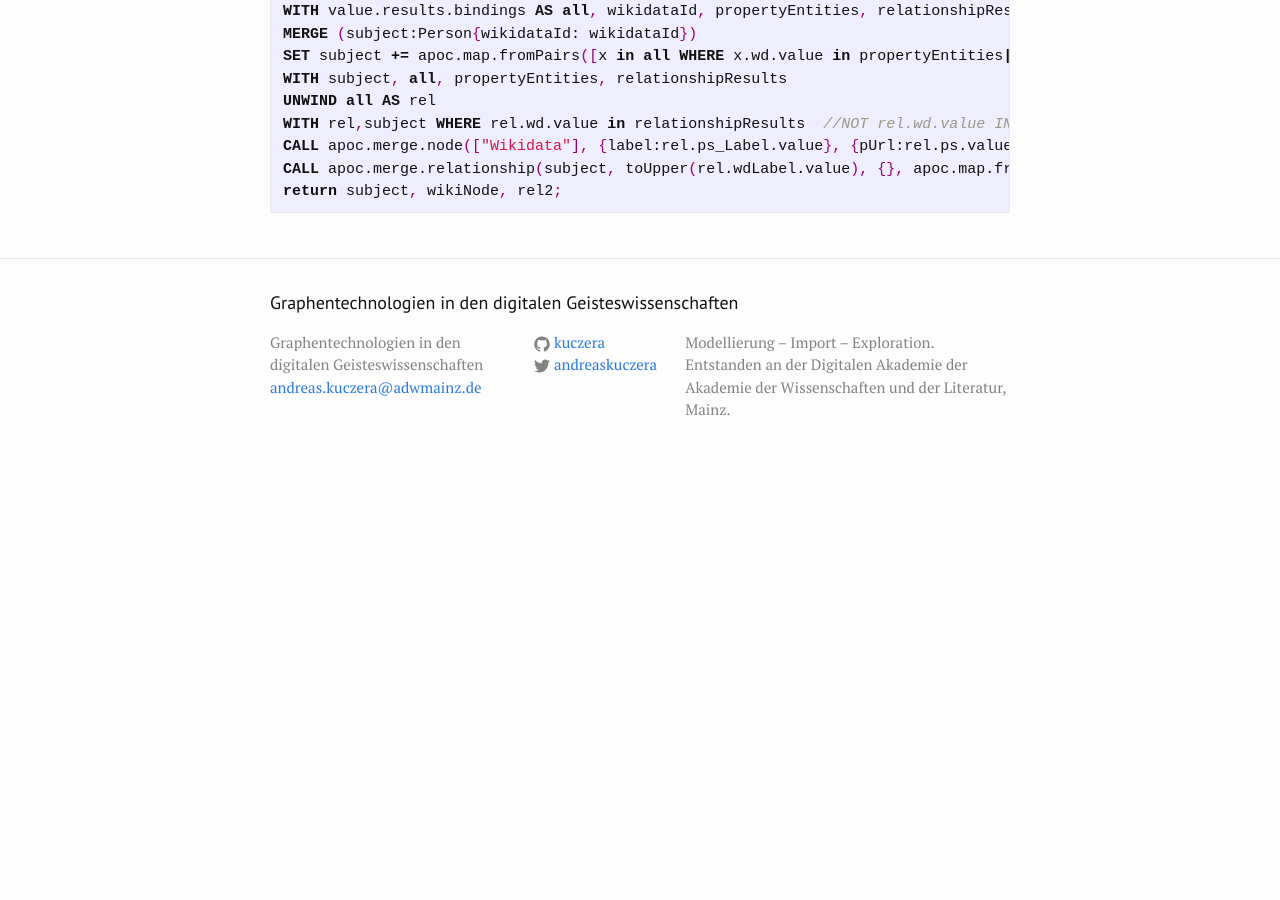
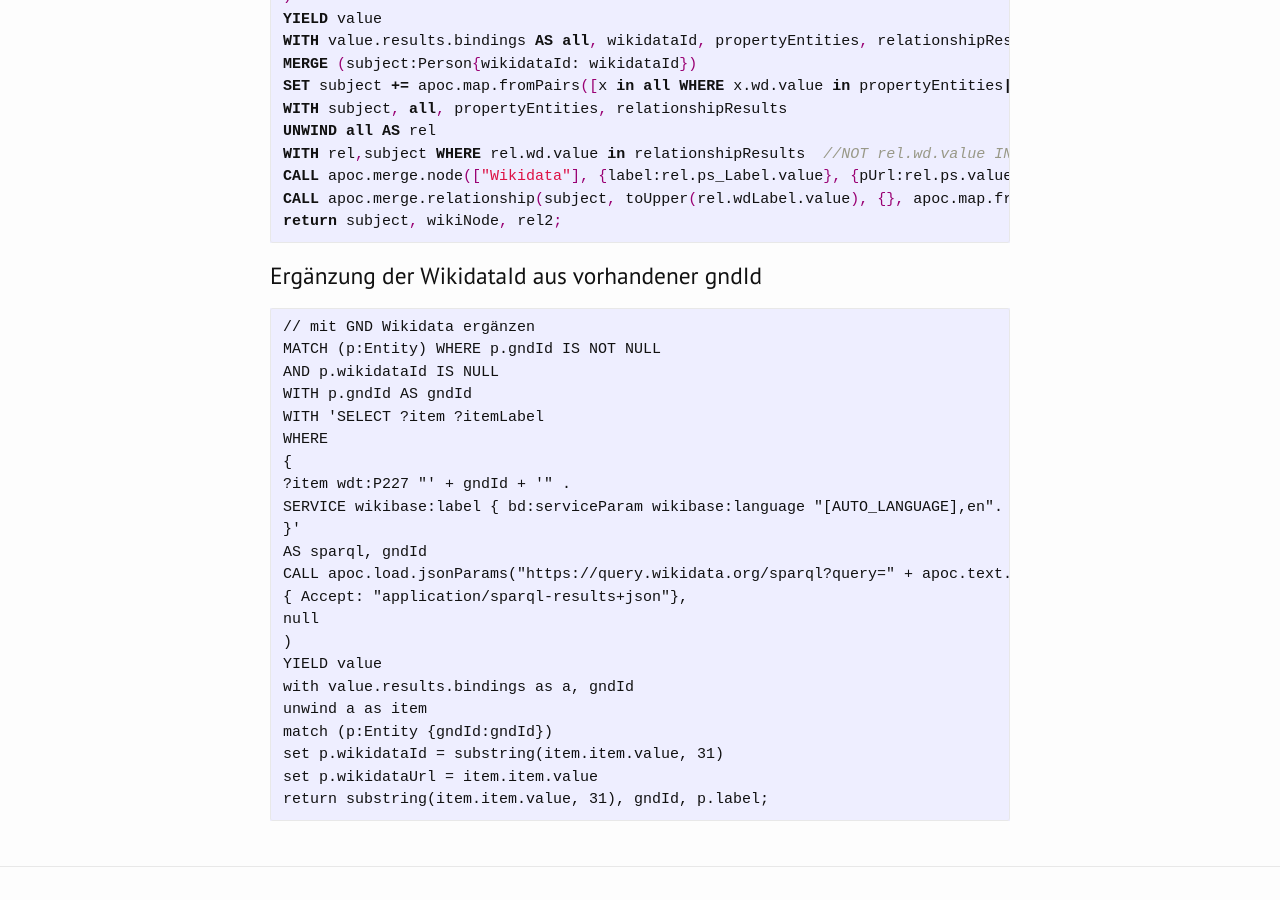
Before and after one commit to kuczera/Graphentechnologien, a Jekyll site: the page built from docs/60_Wikidata.md, in a window 1280 px wide and 900 px high, scrolled down 7500 px. Built offline with Jekyll 4.4.1, drawn with Linux system fonts in a browser that asks for light colours; before the commit the page ends 7981 px from its top, so only the background shows below that; some of the changed text lies outside the part shown.

Commit message:
Update 60_Wikidata.md

```diff
--- a/docs/60_Wikidata.md
+++ b/docs/60_Wikidata.md
@@ -276,3 +276,30 @@
 CALL apoc.merge.relationship(subject, toUpper(rel.wdLabel.value), {}, apoc.map.fromLists([rel.wdpqLabel.value],[rel.pq_Label.value]), wikiNode) yield rel as rel2
 return subject, wikiNode, rel2;
 ~~~
+
+### Ergänzung der WikidataId aus vorhandener gndId
+
+~~~
+// mit GND Wikidata ergänzen
+MATCH (p:Entity) WHERE p.gndId IS NOT NULL
+AND p.wikidataId IS NULL
+WITH p.gndId AS gndId
+WITH 'SELECT ?item ?itemLabel
+WHERE
+{
+?item wdt:P227 "' + gndId + '" .
+SERVICE wikibase:label { bd:serviceParam wikibase:language "[AUTO_LANGUAGE],en". }
+}'
+AS sparql, gndId
+CALL apoc.load.jsonParams("https://query.wikidata.org/sparql?query=" + apoc.text.urlencode(sparql),
+{ Accept: "application/sparql-results+json"},
+null
+)
+YIELD value
+with value.results.bindings as a, gndId
+unwind a as item
+match (p:Entity {gndId:gndId})
+set p.wikidataId = substring(item.item.value, 31)
+set p.wikidataUrl = item.item.value
+return substring(item.item.value, 31), gndId, p.label;
+~~~
```
